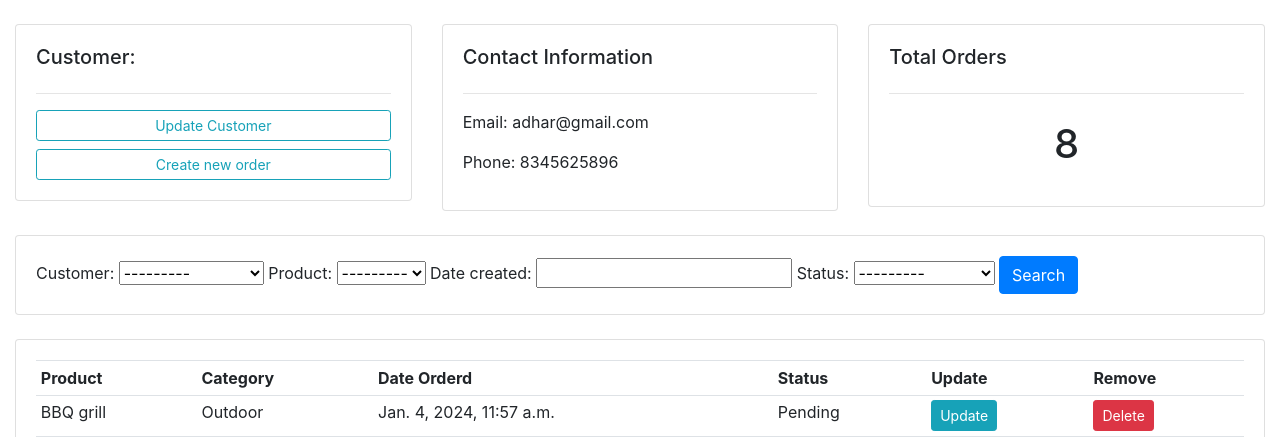
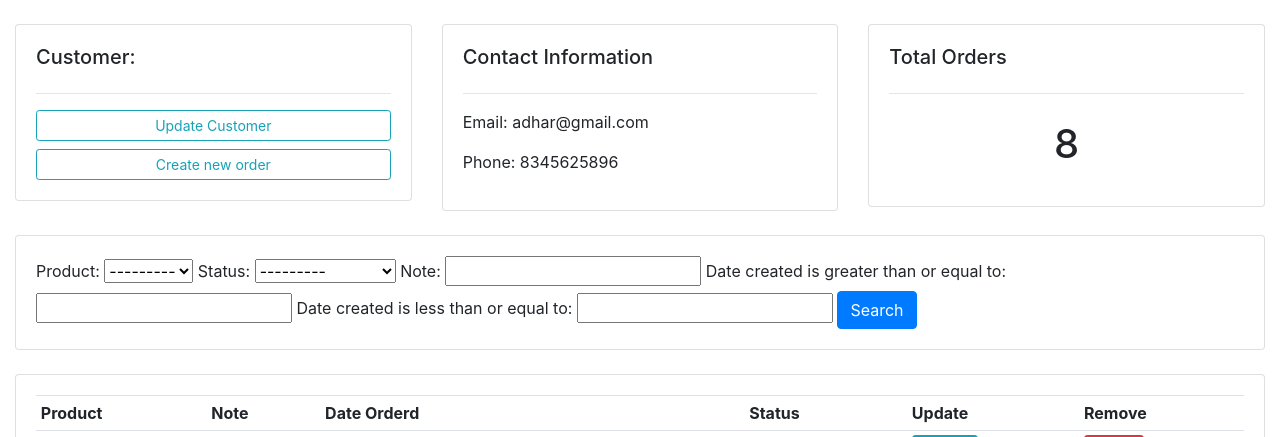
Before and after one commit to prathamesh-k-01/Customer-Management, a Django app: page /customers/1/ in a window 1280 px wide. Shown: the part 59-496 px from the top of the page. Run offline with Django 4.2, Linux system fonts and the light colour scheme; data comes from the database, SQL or seed files in the repository; both versions use the stored data as it was after the commit; some libraries are stand-ins or nearby versions.

Commit message:
modified formset

```diff
--- a/accounts/filters.py
+++ b/accounts/filters.py
@@ -1,8 +1,12 @@
 import django_filters
+from django_filters import DateFilter
 from .models import *
 
 class OrderFilter(django_filters.FilterSet):
+    start_date = DateFilter(field_name='date_created', lookup_expr='gte')
+    end_date = DateFilter(field_name='date_created', lookup_expr='lte')
     class Meta:
         model = Order
         fileds = '__all__'
+        exclude = ['customer', 'date_created']
     Meta.fields = '__all__'
--- a/accounts/models.py
+++ b/accounts/models.py
@@ -49,7 +49,7 @@ class Order(models.Model):
     product = models.ForeignKey(Product, null = True, on_delete = models.SET_NULL)
     date_created = models.DateTimeField(auto_now=True, null = True)
     status = models.CharField(max_length=100, null = True, choices = STATUS)
-
+    note = models.CharField(max_length=1000, null = True)
 
     def __str__(self):
         return self.product.name
--- a/accounts/templates/accounts/customers.html
+++ b/accounts/templates/accounts/customers.html
@@ -54,7 +54,7 @@
 			<table class="table table-sm">
 				<tr>
 					<th>Product</th>
-					<th>Category</th>
+					<th>Note</th>
 					<th>Date Orderd</th>
 					<th>Status</th>
 					<th>Update</th>
@@ -64,7 +64,7 @@
 				{% for order in orders %}
 					<tr>
 						<td>{{order.product.name}}</td>
-						<td>{{order.product.category}}</td>
+						<td>{{order.note}}</td>
 						<td>{{order.date_created}}</td>
 						<td>{{order.status}}</td>
 						<td><a class = "btn btn-sm btn-info"href="{% url 'update_order' order.id %}">Update</a></td>
--- a/accounts/views.py
+++ b/accounts/views.py
@@ -35,11 +35,13 @@ def products(request):
 
 def customers(request, pk):
     customer = Customer.objects.get(id = pk)
+
     orders = customer.order_set.all()
-
     total_orders = orders.count()
 
-    myfilter = OrderFilter()
+    myfilter = OrderFilter(request.GET, queryset=orders)
+    orders = myfilter.qs
+
 
     context = {'customer': customer, 'orders':orders, 'total_orders':total_orders, 'myfilter':myfilter}
     return render(request, 'accounts/customers.html', context)
```
Also changed, not shown: accounts/migrations/0006_order_note.py (added), db.sqlite3.
